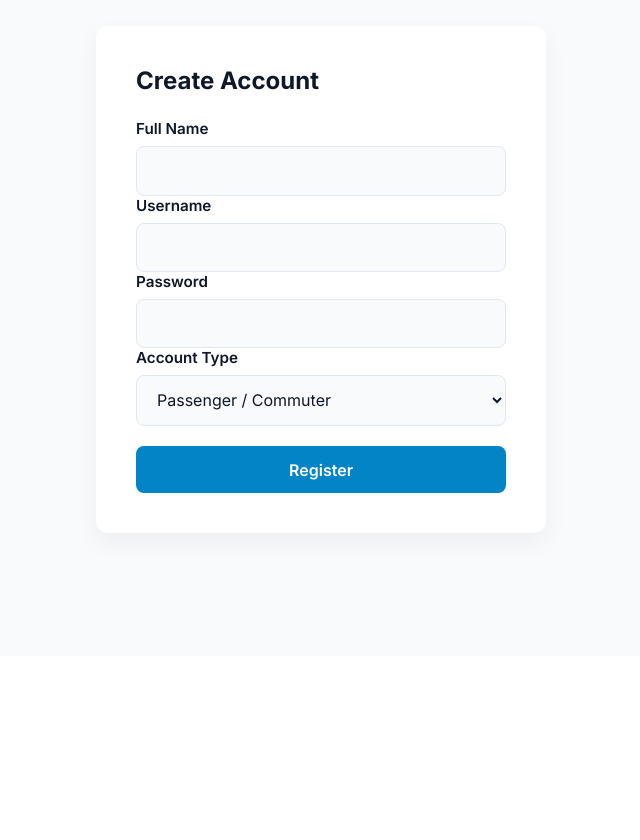
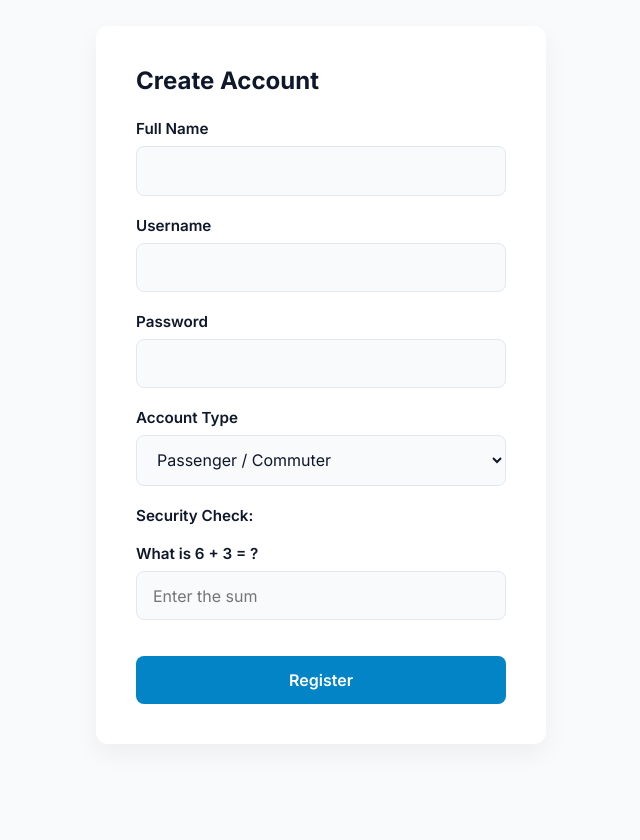
Before and after one commit to coder1-3/BusBalance-AI, a Flask app: page /register in a window 1280 px wide. Shown: the part 144-984 px from the top of the page, without its empty margins (319-959 px from the left). Before the commit the page ends 688 px from the top, so only its background shows below. Run offline with Flask 3, Linux system fonts and the light colour scheme.

Commit message:
Added captcha

```diff
--- a/app.py
+++ b/app.py
@@ -5,6 +5,7 @@
 import threading
 import io
 import json
+import random
 from reportlab.pdfbase import pdfmetrics
 from reportlab.pdfbase.ttfonts import TTFont
 from reportlab.platypus import Paragraph
@@ -140,6 +141,13 @@
     except Exception as e:
         print(f"[AI Pipeline] Critical Error during generation: {e}")
 
+def generate_math_captcha():
+    num1 = random.randint(1, 10)
+    num2 = random.randint(1, 10)
+    # Store the correct answer in the secure server-side session
+    session['captcha_answer'] = str(num1 + num2)
+    return f"{num1} + {num2} = ?"
+
 # Boot up the background scheduler
 scheduler = BackgroundScheduler()
 
@@ -206,7 +214,8 @@
             session['role'] = user['role']
             return redirect('/passenger/search')
         flash('Invalid credentials. Try again.', 'error')
-    return render_template('login.html')
+    captcha_question = generate_math_captcha()
+    return render_template('login.html', captcha_question=captcha_question)
 
 @app.route('/register', methods=['GET', 'POST'])
 def register():
@@ -224,7 +233,8 @@
             return redirect('/login')
         except sqlite3.IntegrityError:
             flash('Username taken.', 'error')
-    return render_template('register.html')
+    captcha_question = generate_math_captcha()
+    return render_template('register.html', captcha_question=captcha_question)
 
 @app.route('/logout')
 def logout():
--- a/templates/register.html
+++ b/templates/register.html
@@ -1,19 +1,35 @@
-
 {% extends "layout.html" %}
 {% block content %}
 <div class="card" style="max-width: 450px; margin: 4rem auto; border: none; box-shadow: 0 10px 25px rgba(0,0,0,0.05);">
     <h2 style="margin-bottom: 1.5rem; color: var(--brand-navy);">Create Account</h2>
     <form method="POST" action="/register">
-        <label>Full Name</label><input type="text" name="name" required>
-        <label>Username</label><input type="text" name="username" required>
-        <label>Password</label><input type="password" name="password" required>
-        <label>Account Type</label>
-        <select name="role">
-            <option value="passenger">Passenger / Commuter</option>
-            <option value="staff">Transit Employee</option>
-        </select>
-        <br><br>
-        <button type="submit" class="btn btn-primary" style="width: 100%;">Register</button>
+        <div class="form-group">
+            <label>Full Name</label>
+            <input type="text" name="name" required>
+        </div>
+        <div class="form-group">
+            <label>Username</label>
+            <input type="text" name="username" required>
+        </div>
+        <div class="form-group">
+            <label>Password</label>
+            <input type="password" name="password" required>
+        </div>
+        <div class="form-group">
+            <label>Account Type</label>
+            <select name="role">
+                <option value="passenger">Passenger / Commuter</option>
+                <option value="staff">Transit Employee</option>
+            </select>
+        </div>
+
+        <!-- Math CAPTCHA Field -->
+        <div class="form-group">
+            <label>Security Check:<br><br> What is {{ captcha_question }}</label>
+            <input type="number" name="captcha" required autocomplete="off" placeholder="Enter the sum">
+        </div>
+
+        <button type="submit" class="btn btn-primary" style="width: 100%; margin-top: 1rem;">Register</button>
     </form>
 </div>
 {% endblock %}
```
Also changed, not shown: templates/login.html (+16 -6 lines).
